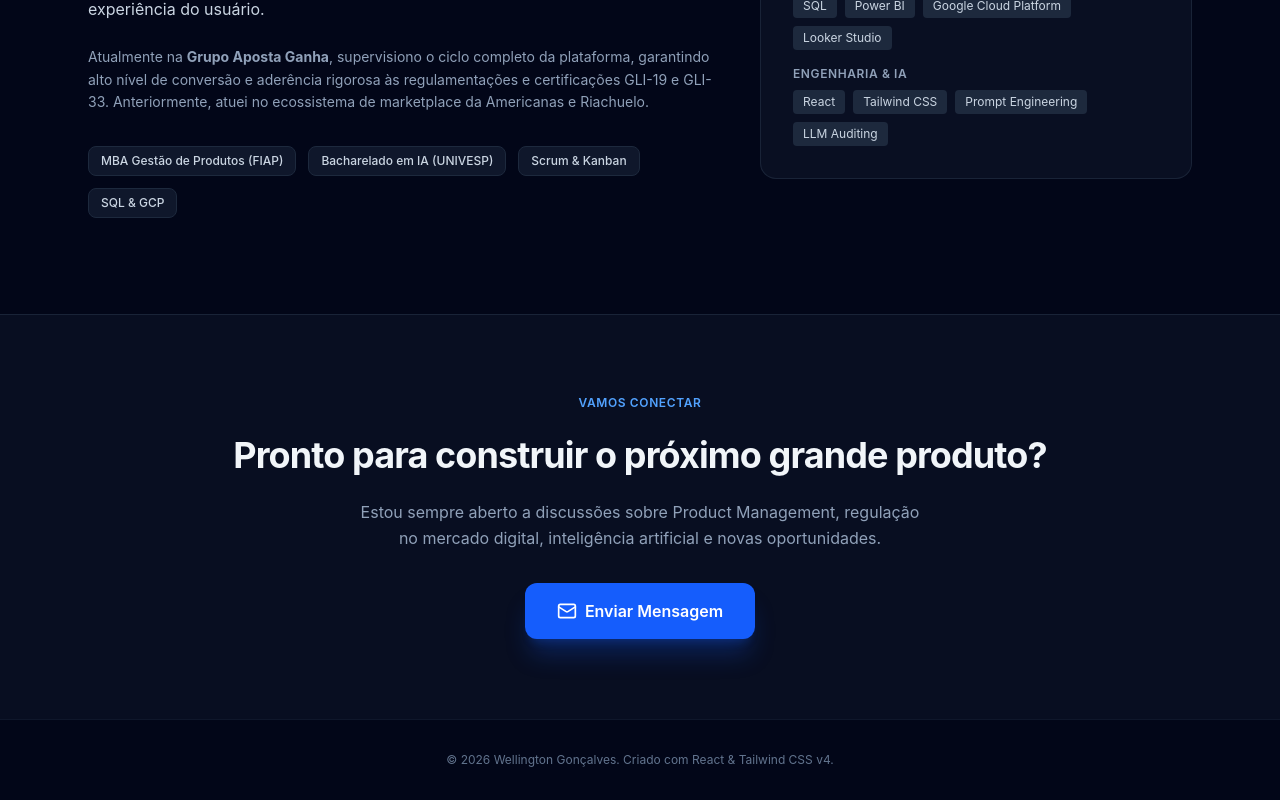
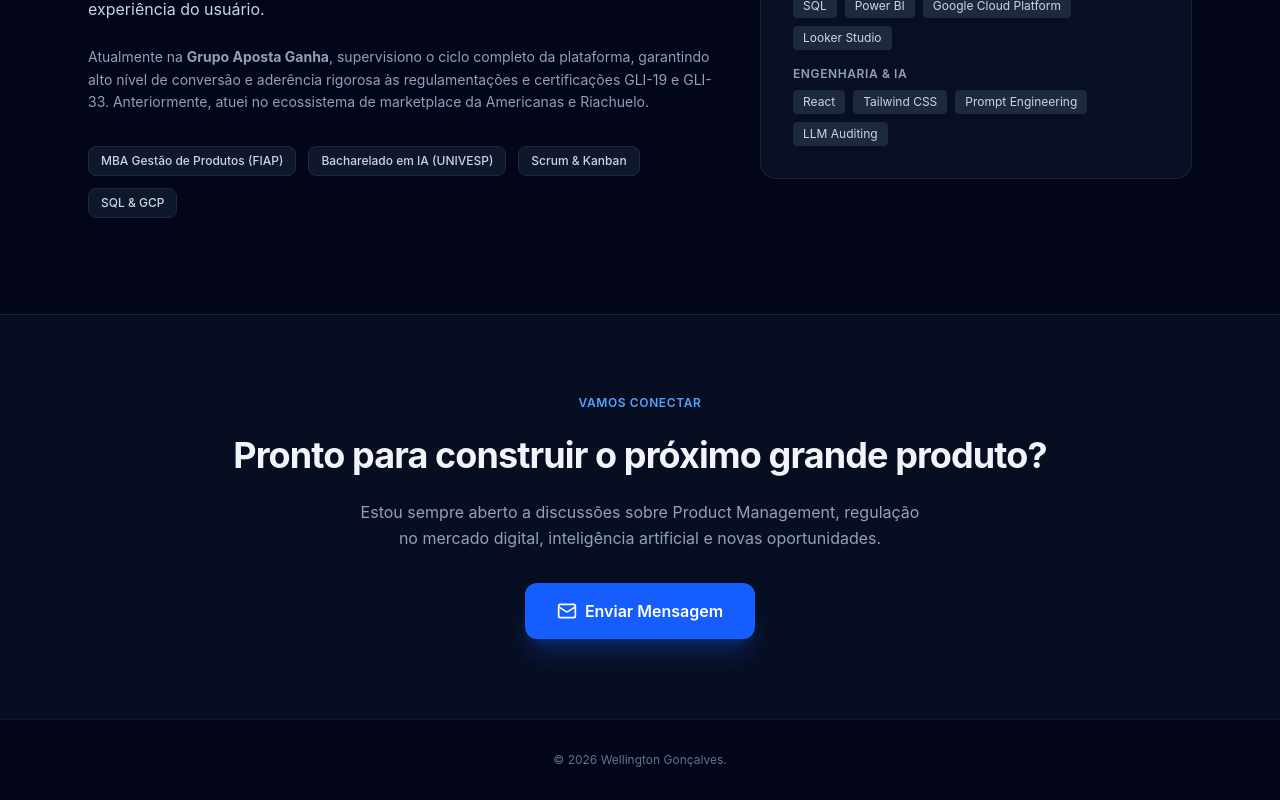
Before and after one commit to wellington-pm/wellingtongoncalves.github.io, a React (Vite) app: page / in a window 1280 px wide. Shown: the part 2923-3723 px from the top of the page. Built offline with nearby package versions, Linux system fonts and the light colour scheme.

Commit message:
feat: footer update

```diff
--- a/src/App.jsx
+++ b/src/App.jsx
@@ -378,9 +378,9 @@ export default function App() {
                 </div>
             </section>
 
-            {/* Rodapé */}
+            {/* Footer */}
             <footer className="py-8 border-t border-slate-900 text-center text-xs text-slate-500">
-                © {new Date().getFullYear()} Wellington Gonçalves. Criado com React & Tailwind CSS v4.
+                © {new Date().getFullYear()} Wellington Gonçalves.
             </footer>
 
         </div>
```
